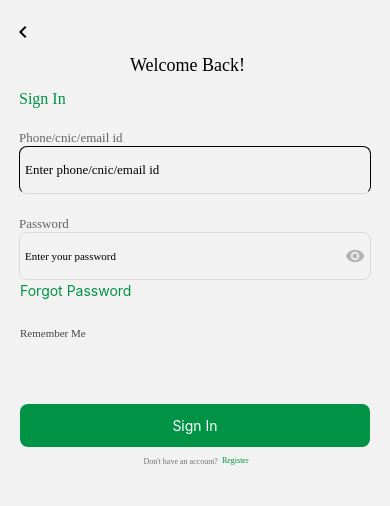
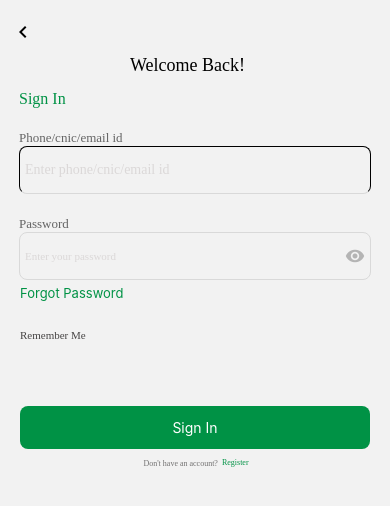
Before and after one commit to Shehiryar12/CropsSecure, a React Native app: screen /Welcome in a window 390 px wide. Shown: the top 506 px of the page. Built offline with nearby package versions, Linux system fonts and the light colour scheme.

Commit message:
CROPSSECURE

```diff
--- a/Src/Components/PasswordContainer.js
+++ b/Src/Components/PasswordContainer.js
@@ -18,8 +18,9 @@ const PasswordContainer = props => {
         <TextInput
           style={styles.password}
           placeholder= {props?.placeholder}
-          placeholderTextColor={props?.placeholder}
+        //   placeholderTextColor={props?.placeholder}
           secureTextEntry={pass}
+          placeholderTextColor={"#DBD8D8"}
         />
         <TouchableOpacity onPress={() => setPass(!pass)}>
           <MaterialIcons
--- a/Src/Components/PhoneCnicEmailInput.js
+++ b/Src/Components/PhoneCnicEmailInput.js
@@ -9,10 +9,11 @@ const PhoneCnicEmailInput = props => {
       <TextInput
         style={styles.input}
         placeholder={props?.placeholder}
-        placeholderTextColor={props?.placeholder}
+        // placeholderTextColor={props?.placeholder}
         maxLength={props?.maxLength}
         fontSize={11}
         keyboardType="numeric"
+          placeholderTextColor={"#DBD8D8"}
       />
     </View>
   );
@@ -35,9 +36,9 @@ const styles = StyleSheet.create({
     borderBottomWidth: 1,
     borderBottomColor: '#D9D9D9',
     fontFamily: Font.medium,
-    fontSize: 13,
-    color: '#000000',
     borderRadius: 8,
     paddingHorizontal: 5,
+
+
   },
 });
--- a/Src/Screens/Welcome.js
+++ b/Src/Screens/Welcome.js
@@ -40,13 +40,13 @@ const Welcome = () => {
         <PhoneCnicEmailInput
           title="Phone/cnic/email id"
           placeholder="Enter phone/cnic/email id"
-          placeholdertextcolor="#DBD8D8"
+
           maxLength={13}
         />
         <PasswordContainer
           title={'Password'}
           placeholder="Enter your password"
-          placeholdertextcolor="#DBD8D8"
+
         />
 
         <Text style={styles.passwordtext}>Forgot Password</Text>
@@ -55,14 +55,6 @@ const Welcome = () => {
       <TouchableOpacity style={styles.signin}>
         <Text style={styles.buttontext}>Sign In</Text>
       </TouchableOpacity>
-      {/* <View style={styles.accountregister}>
-        <Text style={styles.account}>
-          Don't have an account?
-          <TouchableOpacity onPress={handleRegister}>
-            <Text style={styles.register} marginTop={5}>Register</Text>
-          </TouchableOpacity>
-        </Text>
-     </View> */}
       <View style={styles.accountstyle}>
         <Text style={styles.account}> Don't have an account?</Text>
         <TouchableOpacity onPress={handleRegister}>
@@ -132,7 +124,8 @@ const styles = StyleSheet.create({
   passwordtext: {
     color: '#009245',
     paddingHorizontal: 20,
-    marginTop: 2,
+    marginTop: 5,
+    fontSize:13,
   },
   remember: {
     marginTop: 28,
```
